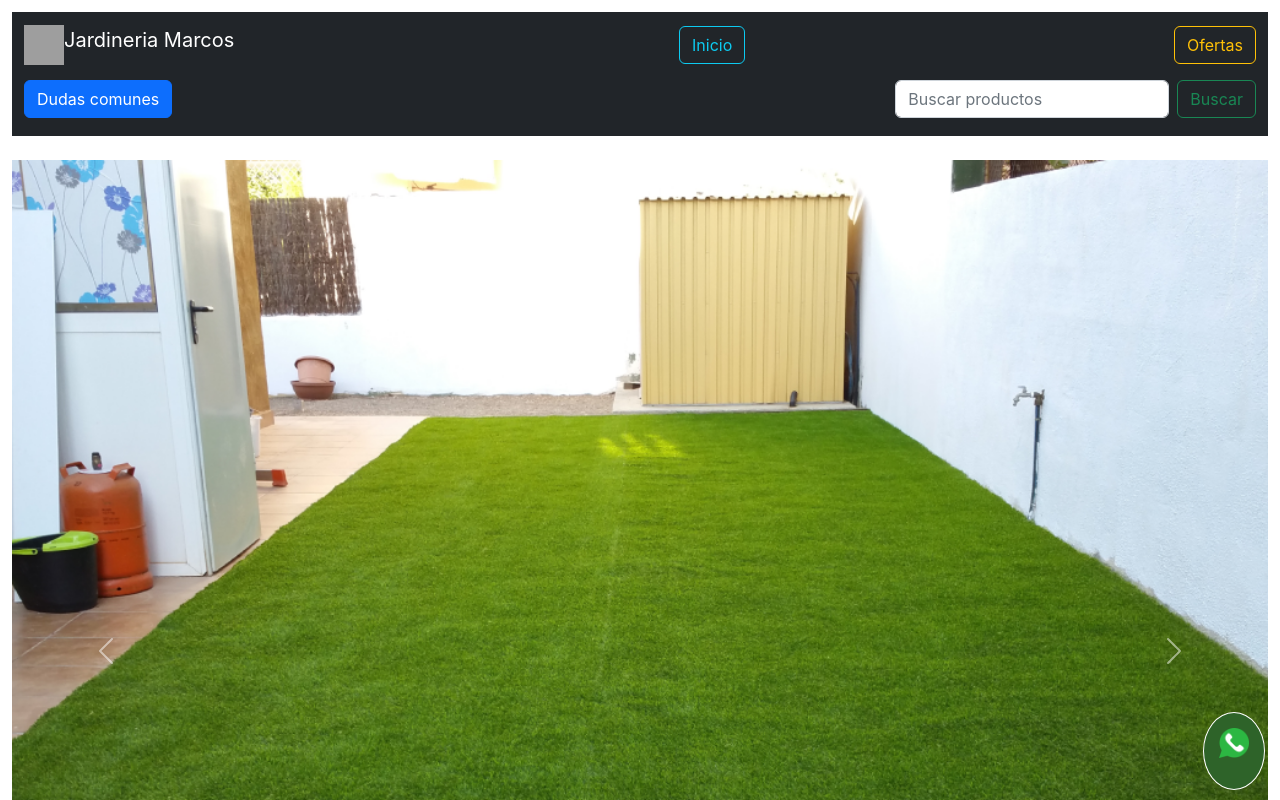
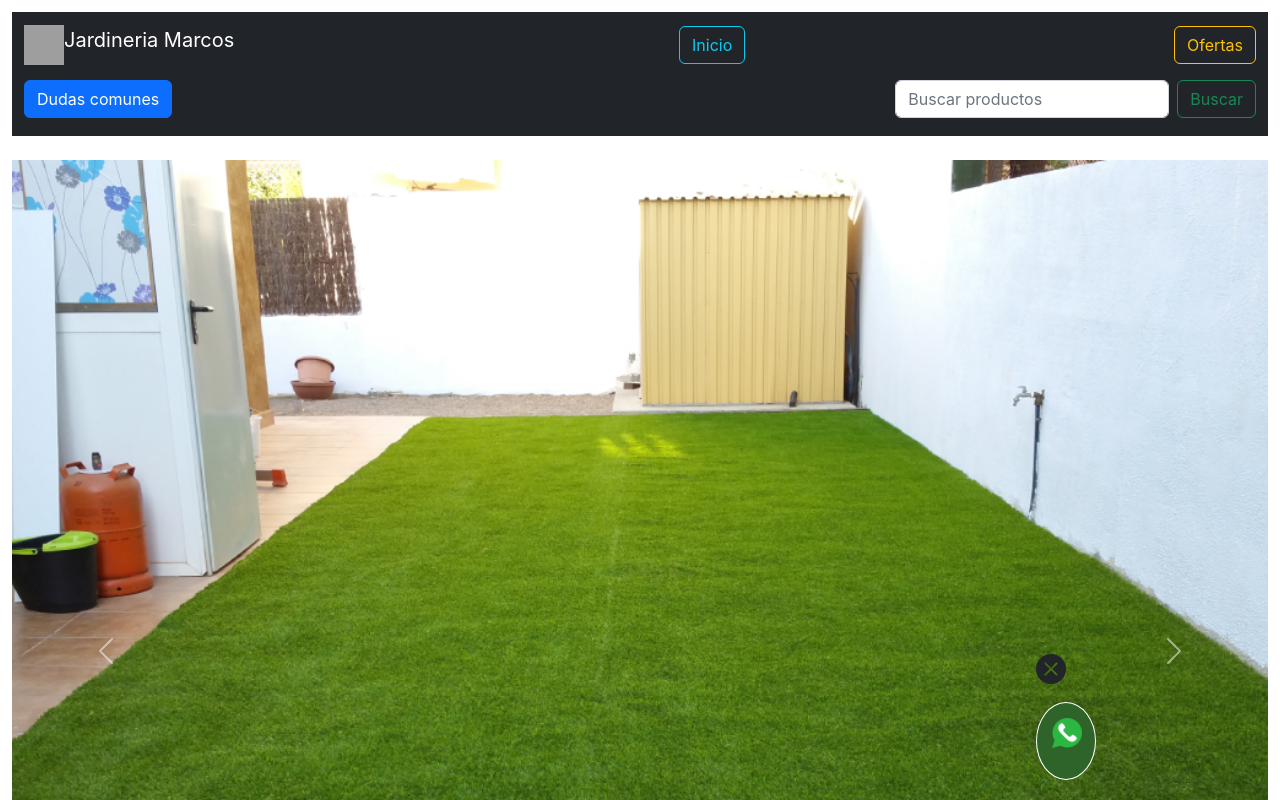
Before and after one commit to 6aligula/web_garden_ReactJS, a React (Create React App) app: page / in a window 1280 px wide. Shown: the top 800 px of the page. Built offline with nearby package versions, Linux system fonts and the light colour scheme; grey boxes are pictures that could not be loaded.

Commit message:
modify whatsApp button and Readme

```diff
--- a/src/components/Footer.js
+++ b/src/components/Footer.js
@@ -5,13 +5,36 @@ import icono from '../img/icono.png'
 const Footer = () => {
     return (
         <div className='box'>
+
+            <div className='container'>
+                <input type="checkbox" id='btn-mas' />
+                <div className='btn-mas'>
+                    <label htmlFor="btn-mas" className='bi bi-x-circle-fill'></label>
+                </div>
+                <div className='container-redes'>
+                    <p>
+                        <a href="https://api.whatsapp.com/send?phone=+34650337278" target="_blank">
+                            <img className="boton" src={icono} alt="" />
+                        </a>
+                    </p>
+                </div>
+            </div>
+
+            {/* <input type="checkbox" id='close' />
+
+            <div className='container'>
+                <div className='close'>
+                    <label htmlFor="close" className='bi bi-x-circle-fill'></label>
+                </div>
+            </div>
             <div className='container-boton'>
                 <p>
                     <a href="https://api.whatsapp.com/send?phone=650337278" target="_blank">
                         <img className="boton" src={icono} alt="" />
                     </a>
                 </p>
-            </div>
+            </div> */}
+
 
             <footer>
                 <div className='row'>
@@ -36,6 +59,7 @@ const Footer = () => {
                     </div>
                     <div className="col-sm-6 social">
                         <p>
+                            <img></img>
                             <a href="https://www.instagram.com/jardineriamarcos/?hl=es">
                                 <i className="bi bi-instagram"></i>
                                 Instagram
@@ -49,7 +73,8 @@ const Footer = () => {
                     <div className='col-sem-12'>
                         <p>
                             <a href="#">
-                                <i className='bi bi-arrow-up-circle-fill'></i>
+                                <i className='bi bi-arrow-up-circle-fill'>
+                                </i>
 
                             </a>
                         </p>
--- a/src/components/styles/Footer.css
+++ b/src/components/styles/Footer.css
@@ -20,39 +20,101 @@ i.bi.bi-envelope {
     width: 50%;
 }
 
-i.bi.bi-arrow-up-circle-fill{
+i.bi.bi-arrow-up-circle-fill {
     font-size: 30px;
 }
+
+
+/* hidden input*/
+#btn-mas {
+    display: none;
+}
+
+
+.btn-mas:hover {
+    color: blue;
+}
+
+
+/* Container of X */
+.container {
+    position: fixed;
+    bottom: 20px;
+    left: 80%;
+}
+
+.container-redes a,
+.btn-mas {
+    display: block;
+    /* background-color: blue; */
+    line-height: 55px;
+    /* border-radius: 50%; */
+    /* text-align: center; */
+}
+
+/*modifiy and adjust botton X and +*/
+.bi.bi-x-circle-fill {
+    font-size: 30px;
+    cursor: pointer;
+}
+
+/* hidden container of whatsApp button */
+#btn-mas:checked~.container-redes {
+    opacity: 0;
+    visibility: hidden;
+}
+
+/* turn X 50 degres*/
+#btn-mas:checked~.btn-mas .bi.bi-x-circle-fill {
+    -webkit-transform: rotate(45deg);
+    transition: 1ms ease-in-out;
+}
+
+#btn-mas:checked~.btn-mas {
+    -webkit-transform: rotateY(35deg);
+    transition: 1s ease-in-out;
+}
+
 /* design botton whatsapp */
-.container-boton{
-    /* opacity: 0; */
+.container-redes {
+    opacity: 1;
+    visibility: visible;
+    animation: efecto 1.2s infinite;
+
     background-color: #2e6329;
     border: 1px solid #fff;
-    position: fixed;
+    /* position: fixed; */
+    width: 60px;
     z-index: 999;
     border-radius: 50%;
-    bottom: 10px;
+    bottom: 10%;
     right: 15px;
     padding: 15px;
-    transition: ease 0.3s;
-    animation: efecto 1.2s infinite;
+    /* transition: ease-in-out 1s; */
+    transition: all 500ms ease;
+
 }
 
-.container-boton:hover{
+#btn-mas:checked~.container-redes a {
+    margin-bottom: 15px;
+}
+
+.container-boton:hover {
     transform: scale(1.1);
     transition: 0.3s;
 }
 
-.boton{
+.boton {
     width: 30px;
     transition: ease 1s;
 }
 
-@keyframes efecto{
-    0%{
+@keyframes efecto {
+    0% {
         box-shadow: 0 0 0 0 rgba(0, 0, 0, 0.85);
     }
-    100%{
+
+    100% {
         box-shadow: 0 0 0 25px rgba(0, 0, 0, 0);
     }
 }
```
Also changed, not shown: 1 other file (tests, documents, lock files or other folders).
